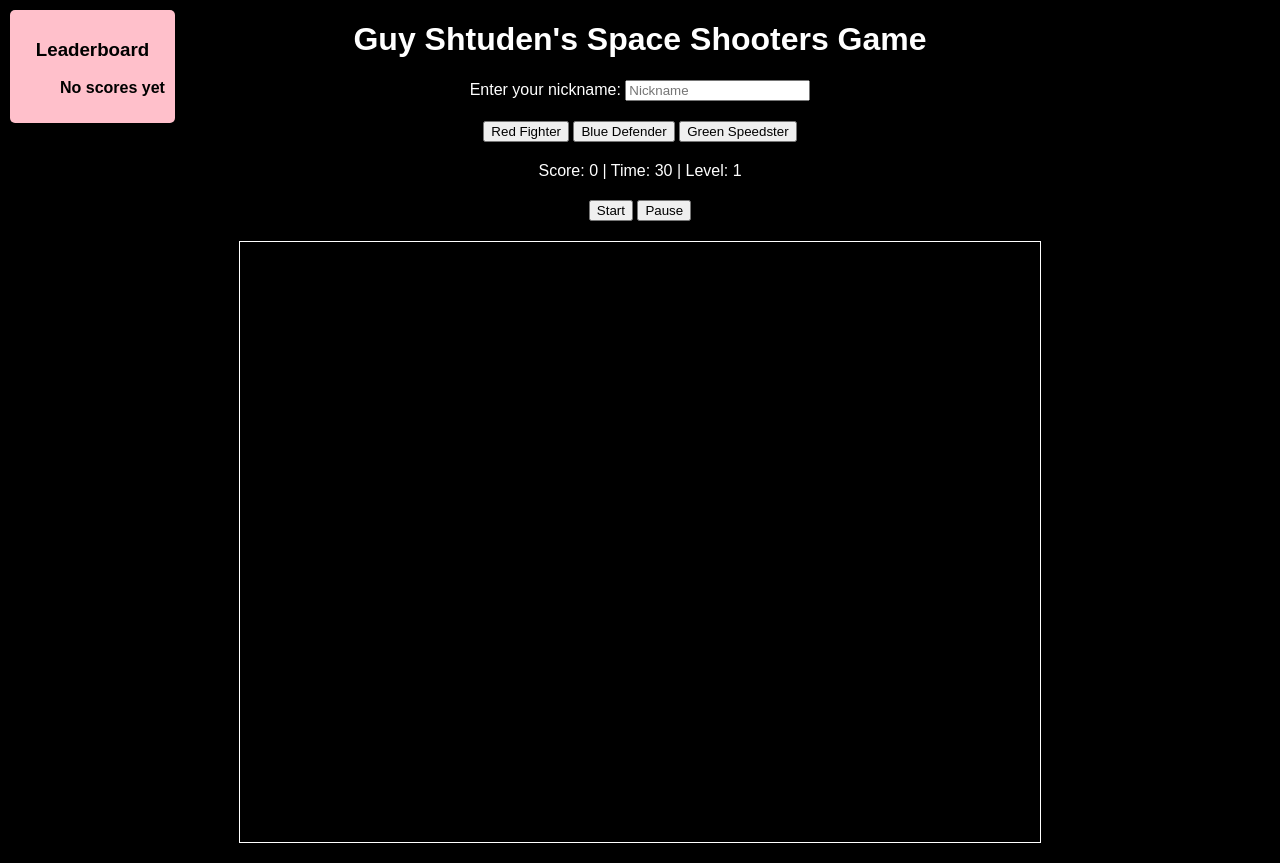
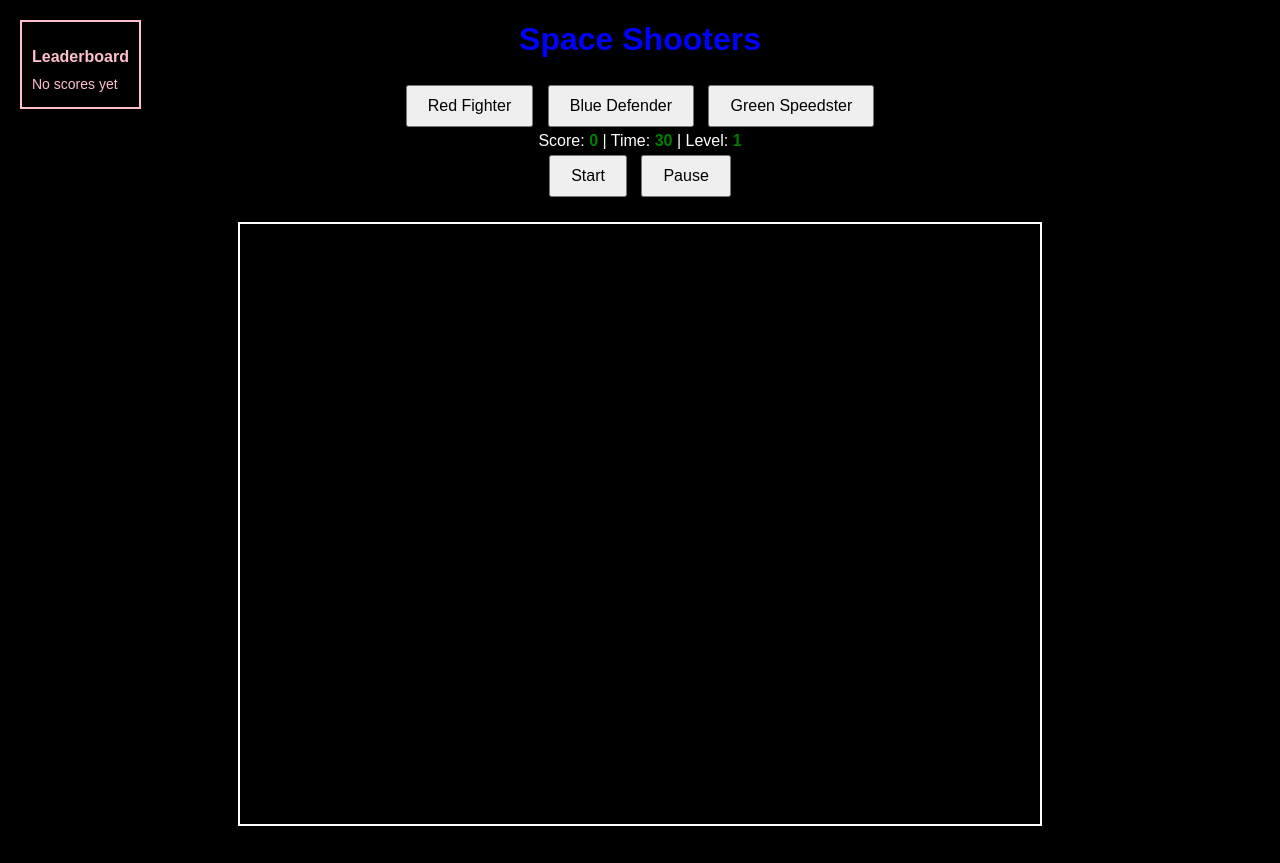
Before and after one commit to Shtudi/space-shooters, a plain HTML site: page index.html in a window 1280 px wide. Drawn offline with Linux system fonts and the light colour scheme.

Commit message:
Update index.html

```diff
--- a/index.html
+++ b/index.html
@@ -3,63 +3,75 @@
 <head>
   <meta charset="UTF-8">
   <meta name="viewport" content="width=device-width, initial-scale=1.0">
-  <title>Guy Shtuden's Space Shooters Game</title>
+  <title>Space Shooters</title>
   <style>
     body {
+      text-align: center;
+      font-family: Arial, sans-serif;
       background-color: black;
       color: white;
-      text-align: center;
-      font-family: Arial, sans-serif;
     }
-
-    #gameCanvas {
-      border: 1px solid white;
+    canvas {
       display: block;
       margin: 20px auto;
+      border: 2px solid white;
+    }
+    button {
+      margin: 5px;
+      padding: 10px 20px;
+      font-size: 16px;
+    }
+    #score, #timer, #level {
+      font-weight: bold;
+      color: green;
+    }
+    #leaderboard {
+      position: absolute;
+      top: 20px;
+      left: 20px;
       background-color: black;
+      border: 2px solid pink;
+      color: pink;
+      padding: 10px;
+      font-size: 14px;
+      text-align: left;
     }
-
-    .leaderboard {
-      position: absolute;
-      top: 10px;
-      left: 10px;
-      background-color: pink;
-      padding: 10px;
-      border-radius: 5px;
-      color: black;
-      font-weight: bold;
+    #leaderboard h3 {
+      margin-bottom: 10px;
+      font-size: 16px;
+      color: pink;
     }
-
-    .controls {
-      margin: 20px 0;
+    #leaderboard ol {
+      padding: 0;
+      margin: 0;
+      list-style-type: none;
     }
-
-    .nickname-input {
-      margin-bottom: 10px;
+    #leaderboard li {
+      margin: 5px 0;
     }
   </style>
 </head>
 <body>
-  <h1>Guy Shtuden's Space Shooters Game</h1>
-  <div class="leaderboard">
+  <h1 style="color: blue;">Space Shooters</h1>
+  <button id="spaceship1">Red Fighter</button>
+  <button id="spaceship2">Blue Defender</button>
+  <button id="spaceship3">Green Speedster</button>
+  <div>
+    <span>Score: <span id="score">0</span></span>
+    <span> | Time: <span id="timer">30</span></span>
+    <span> | Level: <span id="level">1</span></span>
+  </div>
+  <button id="startButton">Start</button>
+  <button id="pauseButton">Pause</button>
+  <canvas id="gameCanvas" width="800" height="600"></canvas>
+
+  <div id="leaderboard">
     <h3>Leaderboard</h3>
-    <ul id="leaderboardList">No scores yet</ul>
+    <ol id="leaderboardList">
+      <li>No scores yet</li>
+    </ol>
   </div>
-  <div class="nickname-input">
-    <label for="playerName">Enter your nickname:</label>
-    <input type="text" id="playerName" placeholder="Nickname">
-  </div>
-  <div class="controls">
-    <button id="spaceship1">Red Fighter</button>
-    <button id="spaceship2">Blue Defender</button>
-    <button id="spaceship3">Green Speedster</button>
-  </div>
-  <p>Score: <span id="score">0</span> | Time: <span id="timer">30</span> | Level: <span id="level">1</span></p>
-  <div class="controls">
-    <button id="startButton">Start</button>
-    <button id="pauseButton">Pause</button>
-  </div>
-  <canvas id="gameCanvas" width="800" height="600"></canvas>
+
   <script src="game.js"></script>
 </body>
 </html>
```
